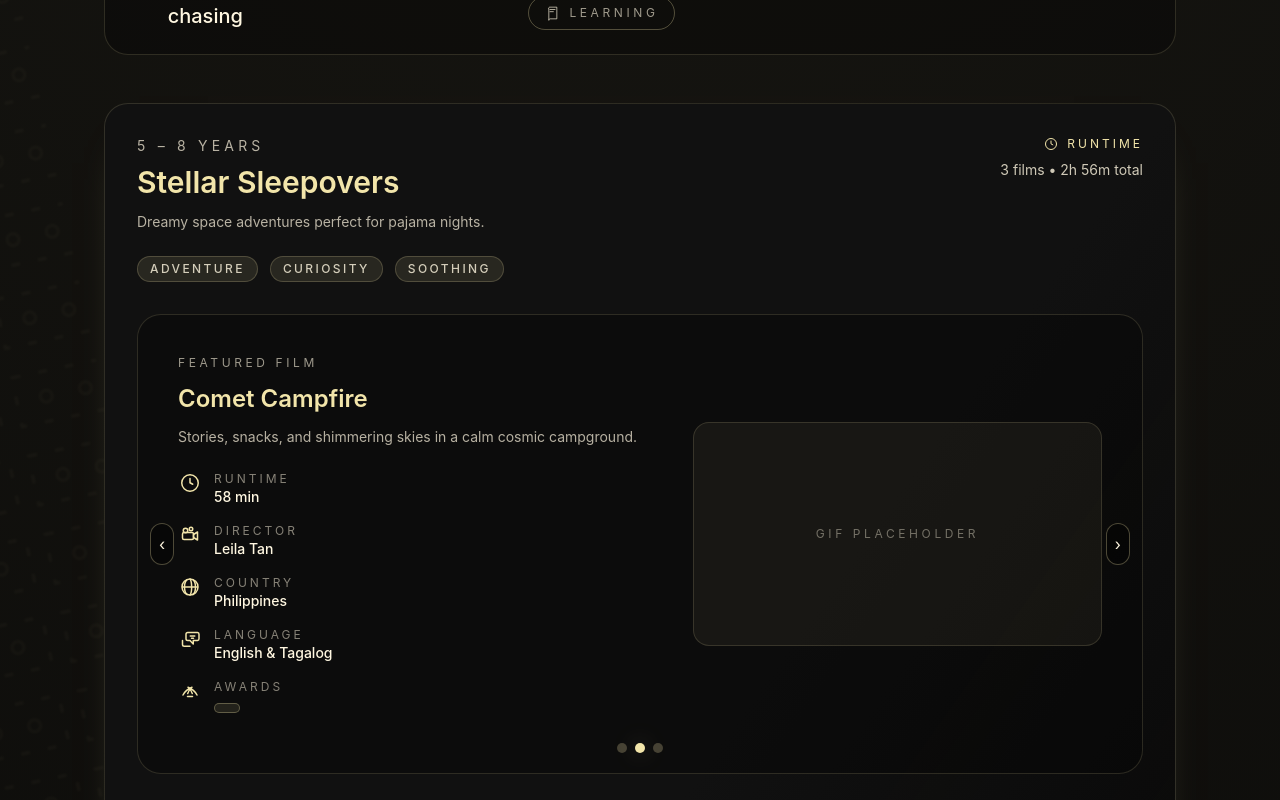
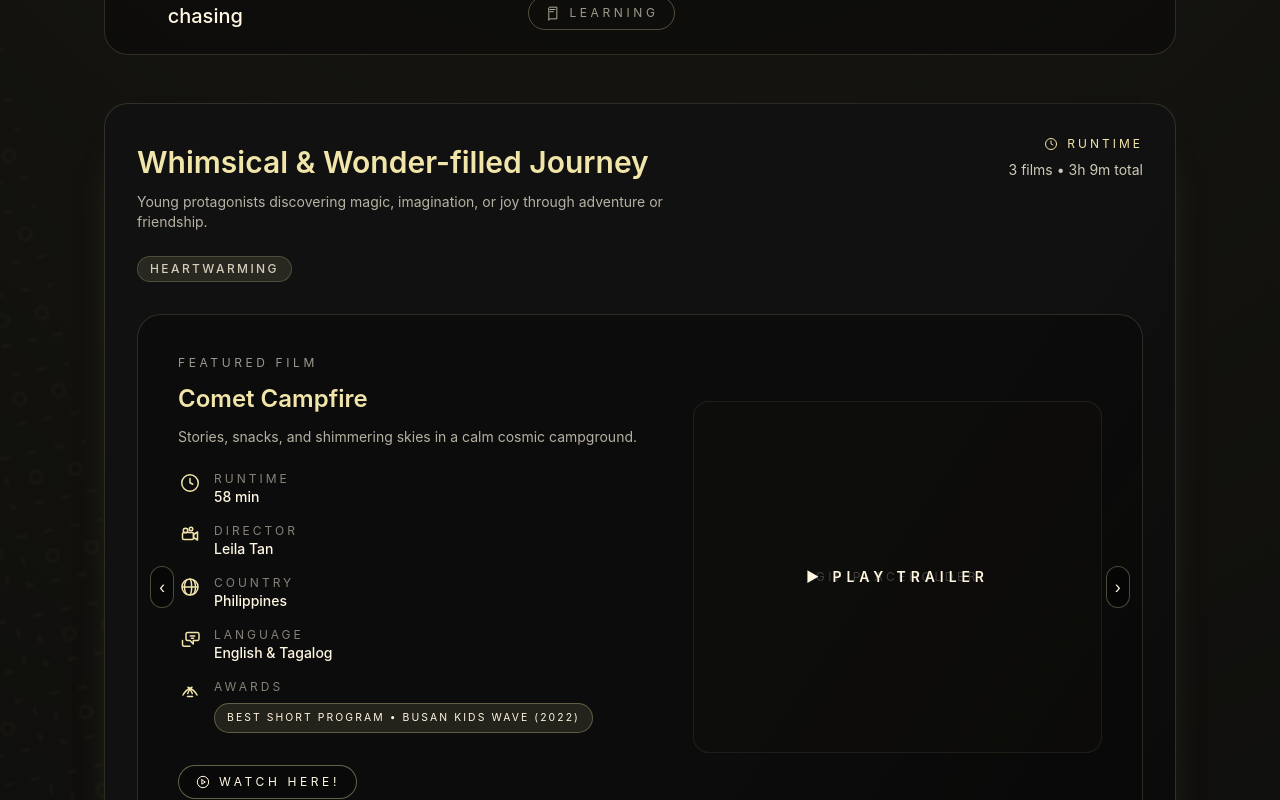
Before and after one commit to xavierchen0/cw-famjam-demo, a React (Vite) app: page / in a window 1280 px wide. Shown: the part 560-1360 px from the top of the page. Built offline with nearby package versions, Linux system fonts and the light colour scheme.

Commit message:
feat: add better link and video player

```diff
--- a/src/App.jsx
+++ b/src/App.jsx
@@ -242,13 +242,7 @@ const IconDirector = ({ className }) => (
       stroke="currentColor"
       strokeWidth="1.5"
     />
-    <circle
-      cx="13"
-      cy="6"
-      r="1.75"
-      stroke="currentColor"
-      strokeWidth="1.5"
-    />
+    <circle cx="13" cy="6" r="1.75" stroke="currentColor" strokeWidth="1.5" />
     <rect
       x="4.5"
       y="9.5"
@@ -347,32 +341,60 @@ const IconCannes = ({ className }) => (
   </svg>
 );
 
-const keywordOptions = [
-  "Adventure",
-  "Heartwarming",
-  "Laughs",
-  "Music",
-  "Visuals",
-  "Learning",
-];
+const IconPlayOutline = ({ className }) => (
+  <svg
+    className={className}
+    viewBox="0 0 24 24"
+    fill="none"
+    xmlns="http://www.w3.org/2000/svg"
+    aria-hidden="true"
+  >
+    <circle
+      cx="12"
+      cy="12"
+      r="8.5"
+      stroke="currentColor"
+      strokeWidth="1.5"
+    />
+    <path
+      d="M10.25 8.75v6.5l5.25-3.25-5.25-3.25Z"
+      stroke="currentColor"
+      strokeWidth="1.5"
+      strokeLinecap="round"
+      strokeLinejoin="round"
+    />
+  </svg>
+);
+
+const keywordOptions = ["Heartwarming", "Solace", "Growth"];
 
 const playlistSeed = [
   {
-    id: "stellar-sleepovers",
-    title: "Stellar Sleepovers",
-    tagline: "Dreamy space adventures perfect for pajama nights.",
-    ageRange: "5 – 8 years",
-    tags: ["Adventure", "Curiosity", "Soothing"],
+    id: "heart-warming-playlist",
+    title: "Whimsical & Wonder-filled Journey",
+    tagline:
+      "Young protagonists discovering magic, imagination, or joy through adventure or friendship.",
+    // ageRange: "5 – 8 years",
+    tags: ["Heartwarming"],
     films: [
       {
-        title: "Moonlight Mission",
+        title: "Confetti",
         blurb:
-          "A gentle sci-fi tale about a sibling duo learning teamwork on a lunar quest.",
-        director: "Ari Vega",
-        country: "Singapore",
-        language: "English & Mandarin",
-        runtimeMinutes: 72,
-        awards: ["Cannes Junior Nights - Audience Award"],
+          "A determined mother moves from rural China to New York City in hopes of finding a special education program for her dyslexic daughter.",
+        director: "Ann Hu",
+        country: "USA",
+        language: "Chinese, English",
+        runtimeMinutes: 85,
+        link: "https://www.mewatch.sg/movie/Confetti-468752",
+        videoEmbed:
+          "https://www.youtube.com/embed/bsmmkmXEwk0?si=Blxwu5-BnTyrfazW",
+        awards: [
+          {
+            name: "Audience Award",
+            organization: "Cannes Junior Nights",
+            year: 2023,
+          },
+        ],
       },
       {
         title: "Comet Campfire",
@@ -382,7 +404,16 @@ const playlistSeed = [
         country: "Philippines",
         language: "English & Tagalog",
         runtimeMinutes: 58,
-        awards: ["Busan Kids Wave - Best Short Program"],
+        link: "https://example.com/comet-campfire",
+        videoEmbed:
+          "https://www.youtube.com/embed/cometcampfire?rel=0&modestbranding=1",
+        awards: [
+          {
+            name: "Best Short Program",
+            organization: "Busan Kids Wave",
+            year: 2022,
+          },
+        ],
       },
       {
         title: "Stardust Sleepover",
@@ -392,7 +423,16 @@ const playlistSeed = [
         country: "South Korea",
         language: "Korean",
         runtimeMinutes: 46,
-        awards: ["Cannes Junior Nights - Official Selection"],
+        link: "https://example.com/stardust-sleepover",
+        videoEmbed:
+          "https://www.youtube.com/embed/stardustsleepover?rel=0&modestbranding=1",
+        awards: [
+          {
+            name: "Official Selection",
+            organization: "Cannes Junior Nights",
+            year: 2024,
+          },
+        ],
       },
     ],
     reviews: [
@@ -453,7 +493,16 @@ const playlistSeed = [
         country: "Brazil",
         language: "Portuguese & English",
         runtimeMinutes: 65,
-        awards: ["TIFFkids - Best Ensemble Comedy"],
+        link: "https://example.com/popcorn-pranksters",
+        videoEmbed:
+          "https://www.youtube.com/embed/popcornpranksters?rel=0&modestbranding=1",
+        awards: [
+          {
+            name: "Best Ensemble Comedy",
+            organization: "TIFFkids",
+            year: 2021,
+          },
+        ],
       },
       {
         title: "The Umbrella Parade",
@@ -463,7 +512,16 @@ const playlistSeed = [
         country: "Japan",
         language: "Japanese",
         runtimeMinutes: 52,
-        awards: ["Cannes Junior Nights - Jury Mention"],
+        link: "https://example.com/umbrella-parade",
+        videoEmbed:
+          "https://www.youtube.com/embed/umbrellaparade?rel=0&modestbranding=1",
+        awards: [
+          {
+            name: "Jury Mention",
+            organization: "Cannes Junior Nights",
+            year: 2023,
+          },
+        ],
       },
       {
         title: "Whisker Whirl",
@@ -472,7 +530,16 @@ const playlistSeed = [
         country: "United States",
         language: "English",
         runtimeMinutes: 70,
-        awards: ["SXSW WonderKids - Audience Favorite"],
+        link: "https://example.com/whisker-whirl",
+        videoEmbed:
+          "https://www.youtube.com/embed/whiskerwhirl?rel=0&modestbranding=1",
+        awards: [
+          {
+            name: "Audience Favorite",
+            organization: "SXSW WonderKids",
+            year: 2022,
+          },
+        ],
       },
       {
         title: "Balloon Buddies",
@@ -481,7 +548,16 @@ const playlistSeed = [
         country: "Canada",
         language: "English & French",
         runtimeMinutes: 48,
-        awards: ["Annecy Family Spotlight - Special Distinction"],
+        link: "https://example.com/balloon-buddies",
+        videoEmbed:
+          "https://www.youtube.com/embed/balloonbuddies?rel=0&modestbranding=1",
+        awards: [
+          {
+            name: "Special Distinction",
+            organization: "Annecy Family Spotlight",
+            year: 2020,
+          },
+        ],
       },
     ],
     reviews: [
@@ -543,7 +619,16 @@ const playlistSeed = [
         country: "Malaysia",
         language: "English & Malay",
         runtimeMinutes: 80,
-        awards: ["Berlinale Generation - Crystal Bear Nominee"],
+        link: "https://example.com/lanterns-in-the-library",
+        videoEmbed:
+          "https://www.youtube.com/embed/lanternsinthelibrary?rel=0&modestbranding=1",
+        awards: [
+          {
+            name: "Crystal Bear Nominee",
+            organization: "Berlinale Generation",
+            year: 2024,
+          },
+        ],
       },
       {
         title: "Garden of Small Giants",
@@ -553,7 +638,16 @@ const playlistSeed = [
         country: "Croatia",
         language: "Croatian & English",
         runtimeMinutes: 54,
-        awards: ["Cannes Junior Nights - Storytelling Award"],
+        link: "https://example.com/garden-of-small-giants",
+        videoEmbed:
+          "https://www.youtube.com/embed/gardenofsmallgiants?rel=0&modestbranding=1",
+        awards: [
+          {
+            name: "Storytelling Award",
+            organization: "Cannes Junior Nights",
+            year: 2022,
+          },
+        ],
       },
       {
         title: "The Bridge Builders",
@@ -563,7 +657,16 @@ const playlistSeed = [
         country: "Vietnam",
         language: "Vietnamese",
         runtimeMinutes: 95,
-        awards: ["Tribeca Family - Grand Prize"],
+        link: "https://example.com/the-bridge-builders",
+        videoEmbed:
+          "https://www.youtube.com/embed/thebridgebuilders?rel=0&modestbranding=1",
+        awards: [
+          {
+            name: "Grand Prize",
+            organization: "Tribeca Family",
+            year: 2023,
+          },
+        ],
       },
     ],
     reviews: [
@@ -661,7 +764,8 @@ function formatRuntime(minutes) {
 function summarizePlaylistRuntime(films) {
   const filmCount = films.length;
   const totalMinutes = films.reduce(
-    (sum, film) => sum + (Number.isFinite(film.runtimeMinutes) ? film.runtimeMinutes : 0),
+    (sum, film) =>
+      sum + (Number.isFinite(film.runtimeMinutes) ? film.runtimeMinutes : 0),
     0,
   );
 
@@ -687,6 +791,7 @@ function summarizePlaylistRuntime(films) {
 function FilmCarousel({ films, autoInterval = 6000 }) {
   const [activeIndex, setActiveIndex] = useState(0);
   const [isHovered, setIsHovered] = useState(false);
+  const [openVideoId, setOpenVideoId] = useState(null);
 
   useEffect(() => {
     if (!films.length) {
@@ -694,10 +799,12 @@ function FilmCarousel({ films, autoInterval = 6000 }) {
       return;
     }
 
-    setActiveIndex((current) =>
-      current >= films.length ? 0 : current,
-    );
+    setActiveIndex((current) => (current >= films.length ? 0 : current));
   }, [films.length]);
+
+  useEffect(() => {
+    setOpenVideoId(null);
+  }, [activeIndex, films]);
 
   useEffect(() => {
     if (films.length <= 1 || isHovered) {
@@ -748,6 +855,7 @@ function FilmCarousel({ films, autoInterval = 6000 }) {
             language,
             runtimeMinutes,
             link,
+            videoEmbed,
             awards = [],
           } = film;
           const hasAwards = Array.isArray(awards) && awards.length > 0;
@@ -758,6 +866,23 @@ function FilmCarousel({ films, autoInterval = 6000 }) {
             : runtimeMinutes >= 60
               ? `${formatRuntime(runtimeMinutes)} (${runtimeMinutes} min)`
               : `${runtimeMinutes} min`;
+
+          const isVideoOpen = openVideoId === title && Boolean(videoEmbed);
+
+          const handlePlay = (event) => {
+            if (!videoEmbed) {
+              return;
+            }
+            event.preventDefault();
+            event.stopPropagation();
+            setOpenVideoId(title);
+          };
+
+          const handleClose = (event) => {
+            event.preventDefault();
+            event.stopPropagation();
+            setOpenVideoId(null);
+          };
 
           const content = (
             <div className="grid gap-6 lg:grid-cols-[1.2fr_1fr] lg:items-center">
@@ -823,7 +948,9 @@ function FilmCarousel({ films, autoInterval = 6000 }) {
                               className="rounded-full border border-brand-gold/30 bg-brand-gold/10 px-3 py-1 text-[0.65rem] uppercase tracking-[0.2em] text-brand-cream"
                             >
                               {award.name}
-                              {award.organization ? ` • ${award.organization}` : ""}
+                              {award.organization
+                                ? ` • ${award.organization}`
+                                : ""}
                               {award.year ? ` (${award.year})` : ""}
                             </span>
                           ))}
@@ -831,27 +958,59 @@ function FilmCarousel({ films, autoInterval = 6000 }) {
                       </div>
                     </div>
                   ) : null}
+                  {link ? (
+                    <div className="pt-4">
+                      <a
+                        href={link}
+                        target="_blank"
+                        rel="noopener noreferrer"
+                        className="inline-flex items-center gap-2 rounded-full border border-brand-gold/40 bg-brand-black/40 px-4 py-2 text-xs uppercase tracking-[0.3em] text-brand-cream transition hover:border-brand-gold/80 hover:text-brand-gold"
+                      >
+                        <IconPlayOutline className="h-4 w-4" />
+                        Watch Here!
+                      </a>
+                    </div>
+                  ) : null}
                 </div>
               </div>
-              <div className="flex h-48 items-center justify-center rounded-2xl border border-brand-gold/15 bg-brand-gold/5 text-xs uppercase tracking-[0.3em] text-brand-cream/40 sm:h-56">
-                GIF placeholder
+              <div className="relative">
+                {isVideoOpen ? (
+                  <div className="relative h-64 w-full sm:h-[22rem]">
+                    <iframe
+                      title={`${title} trailer`}
+                      src={videoEmbed}
+                      loading="lazy"
+                      allow="accelerometer; autoplay; clipboard-write; encrypted-media; gyroscope; picture-in-picture"
+                      allowFullScreen
+                      className="h-full w-full rounded-2xl border border-brand-gold/15"
+                    />
+                    <button
+                      type="button"
+                      onClick={handleClose}
+                      className="absolute right-3 top-3 rounded-full border border-brand-gold/40 bg-black/60 px-3 py-1 text-xs uppercase tracking-[0.25em] text-brand-cream transition hover:border-brand-gold/80 hover:text-brand-gold"
+                    >
+                      Close trailer
+                    </button>
+                  </div>
+                ) : (
+                  <div className="relative">
+                    <div className="flex h-64 items-center justify-center rounded-2xl border border-brand-gold/15 bg-brand-gold/5 text-xs uppercase tracking-[0.3em] text-brand-cream/40 sm:h-[22rem]">
+                      GIF placeholder
+                    </div>
+                    {videoEmbed ? (
+                      <button
+                        type="button"
+                        onClick={handlePlay}
+                        className="absolute inset-0 flex items-center justify-center rounded-2xl bg-black/45 text-sm font-semibold uppercase tracking-[0.35em] text-brand-cream transition hover:bg-black/60"
+                      >
+                        ▶ Play trailer
+                      </button>
+                    ) : null}
+                  </div>
+                )}
               </div>
             </div>
           );
-
-          if (link) {
-            return (
-              <a
-                key={title}
-                href={link}
-                target="_blank"
-                rel="noopener noreferrer"
-                className="min-w-full block p-6 sm:p-8 lg:p-10 transition hover:bg-brand-black/30"
-              >
-                {content}
-              </a>
-            );
-          }
 
           return (
             <div key={title} className="min-w-full p-6 sm:p-8 lg:p-10">
@@ -1133,8 +1292,8 @@ function PlaylistCard({
                   </h3>
                 </div>
                 <p className="mt-1 text-sm text-brand-cream/60">
-                  Add a quick score, highlight what stood out, and help other families
-                  choose confidently.
+                  Add a quick score, highlight what stood out, and help other
+                  families choose confidently.
                 </p>
 
                 <form
@@ -1168,9 +1327,9 @@ function PlaylistCard({
                   </label>
 
                   <label className="block">
-                  <span className="text-xs uppercase tracking-[0.25em] text-brand-cream/60">
-                    Family Rating
-                  </span>
+                    <span className="text-xs uppercase tracking-[0.25em] text-brand-cream/60">
+                      Family Rating
+                    </span>
                     <div className="mt-3 flex items-center gap-3">
                       <input
                         type="range"
@@ -1226,7 +1385,9 @@ function PlaylistCard({
                               onDraftChange(playlist.id, {
                                 ...draft,
                                 keywords: isSelected
-                                  ? draft.keywords.filter((item) => item !== keyword)
+                                  ? draft.keywords.filter(
+                                      (item) => item !== keyword,
+                                    )
                                   : [...draft.keywords, keyword],
                               });
                             }}
```
Also changed, not shown: 1 other file (tests, documents, lock files or other folders).
